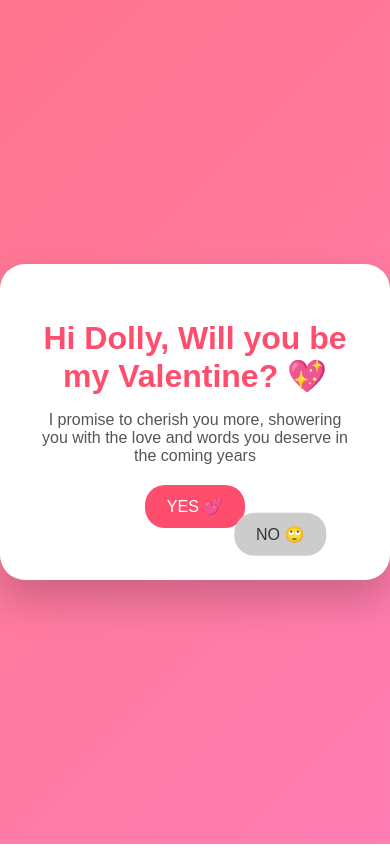
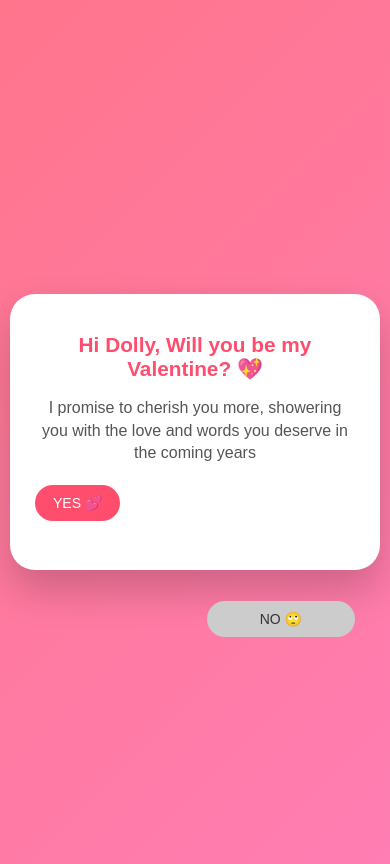
Before and after one commit to ank219/Ritika-Valentine, a plain HTML site: page index.html in a window 390 px wide. Both pictures are taken after a click on the button "NO 🙄". Drawn offline with Linux system fonts and the light colour scheme.

Commit message:
Enhance layout and button positioning in index.html

```diff
--- a/index.html
+++ b/index.html
@@ -2,17 +2,19 @@
 <html lang="en">
 <head>
   <meta charset="UTF-8">
+  <meta name="viewport" content="width=device-width, initial-scale=1.0">
   <title>Be My Valentine ❤️</title>
   <style>
     body {
       margin: 0;
-      height: 100vh;
+      min-height: 100vh;
       background: linear-gradient(135deg, #ff758c, #ff7eb3);
       display: flex;
       justify-content: center;
       align-items: center;
       font-family: 'Poppins', sans-serif;
       overflow: hidden;
+      padding: 10px;
     }
 
     .card {
@@ -20,17 +22,21 @@
       padding: 35px;
       border-radius: 25px;
       text-align: center;
-      width: 340px;
+      width: 100%;
+      max-width: 360px;
       box-shadow: 0 20px 40px rgba(0,0,0,0.2);
+      position: relative;
     }
 
     h1 {
       color: #ff4d6d;
-      margin-bottom: 10px;
+      margin-bottom: 15px;
+      font-size: 1.5em;
     }
 
     p {
       color: #555;
+      line-height: 1.4;
     }
 
     .buttons {
@@ -46,11 +52,13 @@
       font-size: 16px;
       cursor: pointer;
       transition: 0.3s;
+      position: absolute;
     }
 
     #yes {
       background: #ff4d6d;
       color: white;
+      left: 0;
     }
 
     #yes:hover {
@@ -60,7 +68,6 @@
     #no {
       background: #ccc;
       color: #333;
-      position: absolute;
       right: 0;
     }
 
@@ -98,6 +105,23 @@
       color: #ff4d6d;
       margin-top: 15px;
     }
+
+    /* Mobile adjustments */
+    @media (max-width: 400px) {
+      .card {
+        padding: 25px;
+      }
+      h1 {
+        font-size: 1.3em;
+      }
+      button {
+        font-size: 14px;
+        padding: 10px 18px;
+      }
+      .heart {
+        font-size: 28px;
+      }
+    }
   </style>
 </head>
 <body>
@@ -134,13 +158,22 @@
 
   <script>
     const noBtn = document.getElementById("no");
+    const card = document.querySelector('.card');
+
     noBtn.addEventListener("mouseover", moveNo);
     noBtn.addEventListener("click", moveNo);
 
     function moveNo() {
-      const x = Math.random() * 200 - 100;
-      const y = Math.random() * 100 - 50;
-      noBtn.style.transform = `translate(${x}px, ${y}px)`;
+      const cardRect = card.getBoundingClientRect();
+      const btnWidth = noBtn.offsetWidth;
+      const btnHeight = noBtn.offsetHeight;
+
+      // Random x and y inside the card
+      const x = Math.random() * (cardRect.width - btnWidth);
+      const y = Math.random() * (cardRect.height - btnHeight - 80) + 40; // avoid top & bottom edges
+
+      noBtn.style.left = `${x}px`;
+      noBtn.style.top = `${y}px`;
     }
 
     function sayYes() {
@@ -165,8 +198,8 @@
         heart.className = "heart";
         heart.innerHTML = "❤️";
 
-        heart.style.left = Math.random() * 260 + "px";
-        heart.style.top = Math.random() * 80 + "px";
+        heart.style.left = Math.random() * (game.clientWidth - 30) + "px";
+        heart.style.top = Math.random() * (game.clientHeight - 30) + "px";
 
         heart.onclick = () => {
           score++;
```
